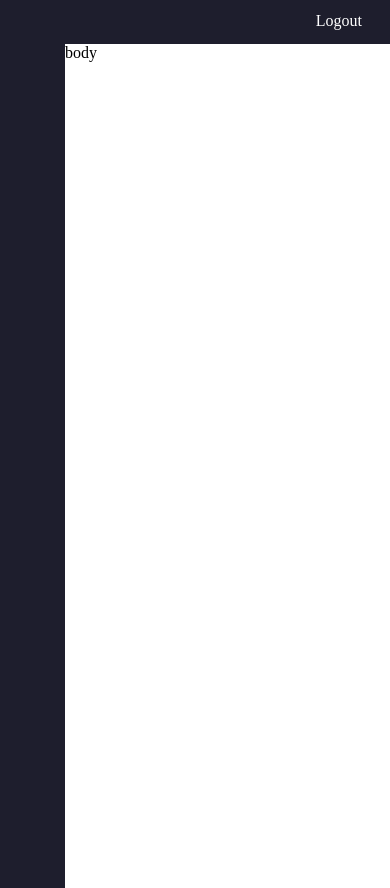
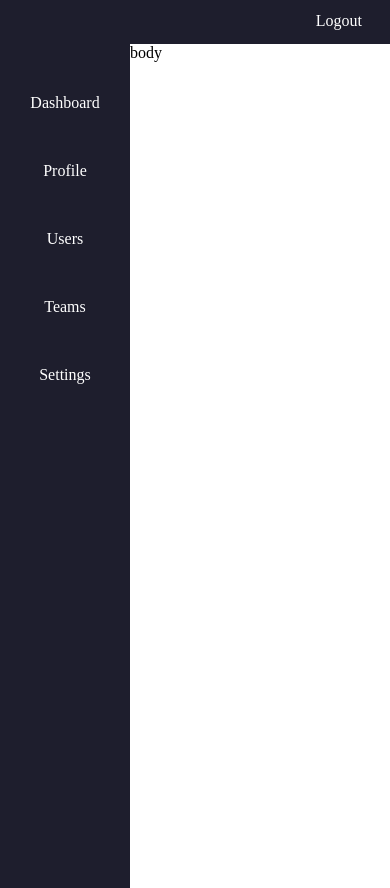
Before and after one commit to yashsonkar11/angular-ui-2, an Angular app: page / in a window 390 px wide. Built offline with nearby package versions, Linux system fonts and the light colour scheme.

Commit message:
responsive navbar

```diff
--- a/src/app/app.component.html
+++ b/src/app/app.component.html
@@ -1,4 +1,23 @@
-  <!-- <div class="row">
+  <div class="row">
+      <div class="col-s-12 header" >
+          <div class="logout">Logout</div>
+       </div>
+       <div class="col-s-4 col-s1-3 col-m-2 navbar" >
+            <ul>
+              <li>Dashboard</li>
+              <li>Profile</li>
+              <li>Users</li>
+              <li>Teams</li>
+              <li>Settings</li>
+            </ul>
+       </div>
+       <div class="col-s-8 col-s1-9 col-m-10 main" >
+          body
+     </div>
+  </div>
+
+
+    <!-- <div class="row">
     <div class="col-s-3 col-m-2 col-l-6" [style.background-color]="'red'">
       1
     </div>
@@ -18,24 +37,3 @@
       6
     </div>
   </div> -->
-
-  <div class="row">
-      <div class="col-s-12 header" >
-          <div class="logout">Logout</div>
-       </div>
-       <div class="col-s-2 navbar" >
-            <ul>
-              <li>Dashboard</li>
-              <li>Profile</li>
-              <li>Users</li>
-              <li>Teams</li>
-              <li>Settings</li>
-            </ul>
-       </div>
-       <div class="col-s-10 main" >
-          body
-     </div>
-     <!-- <div class="col-s-12" [style.background-color]="'green'" [style.height]="'20vh'">
-        footer
-   </div> -->
-  </div>
--- a/src/app/app.component.scss
+++ b/src/app/app.component.scss
@@ -15,11 +15,13 @@
 
 ul{
   list-style: none;
+  padding-inline-start: 0px;
 }
 
 li{
   color: #ffffff;
-  margin: 50px;
+  margin: 50px 0;
+  text-align: center;
 }
 
 .logout{
```
